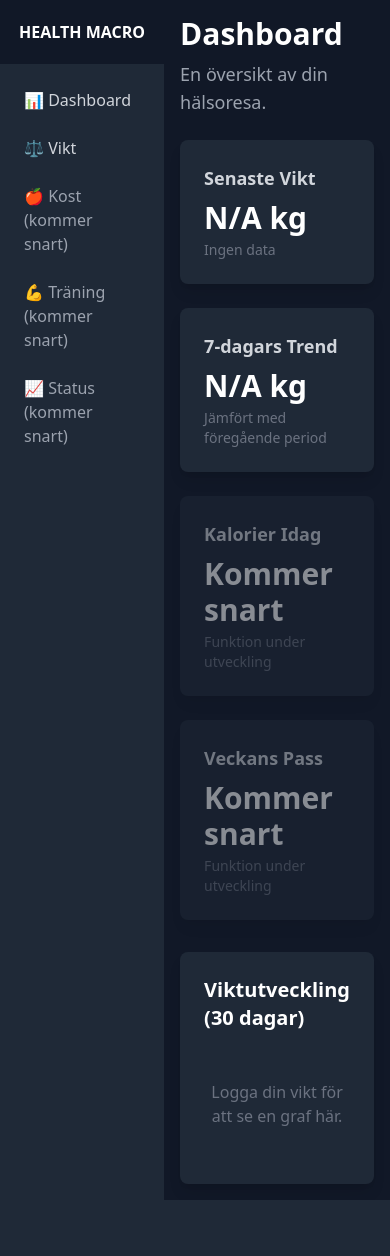
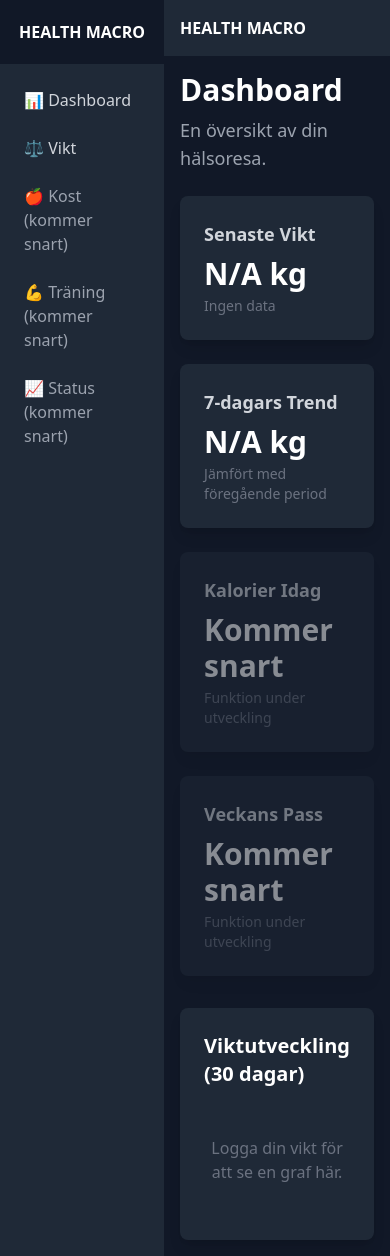
Before and after one commit to oskartellebo/Health-Macro-APP, a Flask app: page / in a window 390 px wide. Before the commit the page ends 1200 px from the top, so only its background shows below. Run offline with Flask 3, Linux system fonts and the light colour scheme; data comes from the database, SQL or seed files in the repository; data that the repository does not hold is empty.

Commit message:
feat: implement responsive mobile navigation

```diff
--- a/app/templates/base.html
+++ b/app/templates/base.html
@@ -9,8 +9,8 @@
 </head>
 <body class="h-full">
     <div class="flex min-h-full">
-        <!-- Sidomeny -->
-        <div class="flex flex-col w-64 bg-gray-800">
+        <!-- Sidomeny (off-canvas för mobil, synlig på desktop) -->
+        <div id="sidebar" class="fixed inset-y-0 left-0 w-64 bg-gray-800 transform -translate-x-full transition-transform duration-300 ease-in-out z-30 md:relative md:translate-x-0">
             <div class="flex items-center justify-center h-16 bg-gray-900">
                 <span class="text-white font-bold uppercase">Health Macro</span>
             </div>
@@ -37,10 +37,39 @@
 
         <!-- Huvudinnehåll -->
         <div class="flex flex-col flex-1">
+            <!-- Header för mobil med hamburger-knapp -->
+            <div class="md:hidden flex justify-between items-center bg-gray-800 p-4">
+                <span class="text-white font-bold uppercase">Health Macro</span>
+                <button id="menu-btn" class="text-white focus:outline-none">
+                    <svg class="w-6 h-6" fill="none" stroke="currentColor" viewBox="0 0 24 24" xmlns="http://www.w3.org/2000/svg">
+                        <path stroke-linecap="round" stroke-linejoin="round" stroke-width="2" d="M4 6h16M4 12h16m-7 6h7"></path>
+                    </svg>
+                </button>
+            </div>
+
             <main class="flex-1 p-4 sm:p-6">
                 {% block content %}{% endblock %}
             </main>
         </div>
+
+        <!-- Overlay för att stänga menyn på mobil -->
+        <div id="sidebar-overlay" class="fixed inset-0 bg-black opacity-50 z-20 hidden md:hidden"></div>
     </div>
+
+    <script>
+        document.addEventListener('DOMContentLoaded', function() {
+            const menuBtn = document.getElementById('menu-btn');
+            const sidebar = document.getElementById('sidebar');
+            const overlay = document.getElementById('sidebar-overlay');
+
+            function toggleMenu() {
+                sidebar.classList.toggle('-translate-x-full');
+                overlay.classList.toggle('hidden');
+            }
+
+            menuBtn.addEventListener('click', toggleMenu);
+            overlay.addEventListener('click', toggleMenu);
+        });
+    </script>
 </body>
 </html>
```
